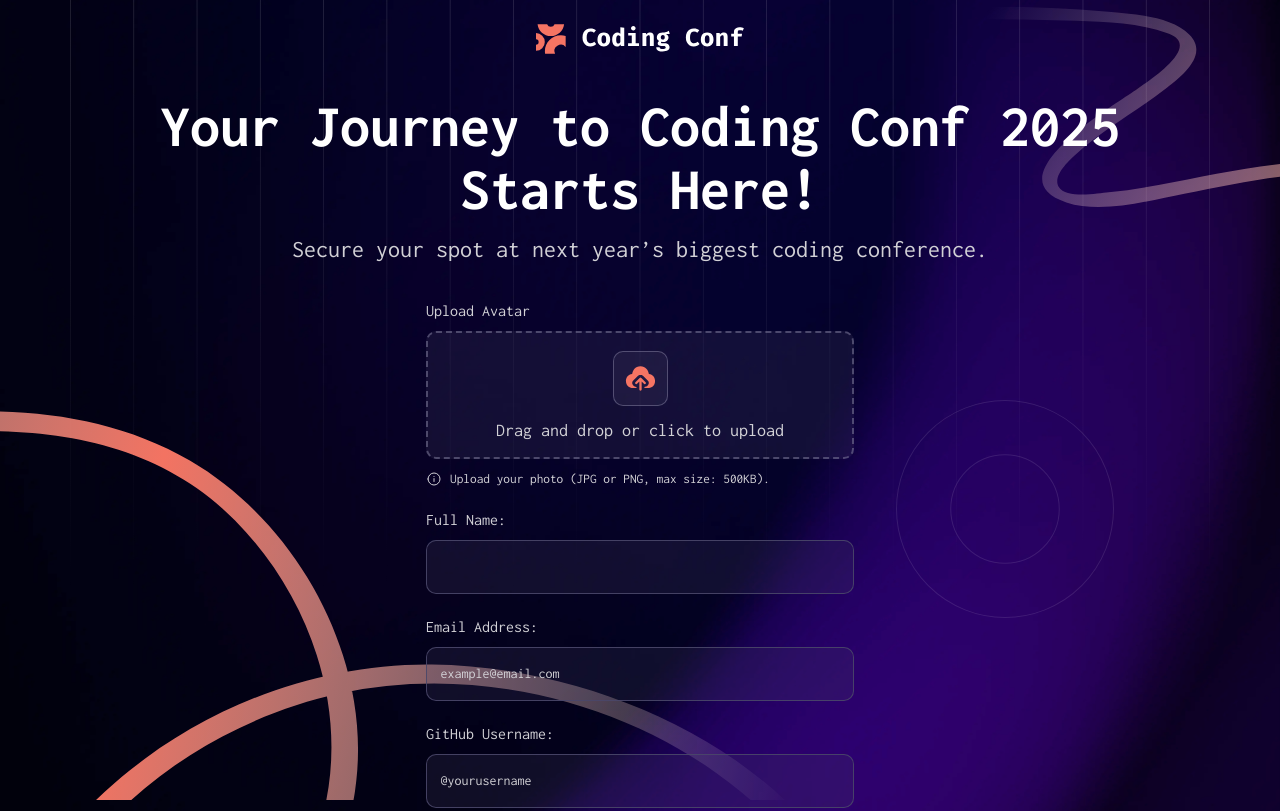
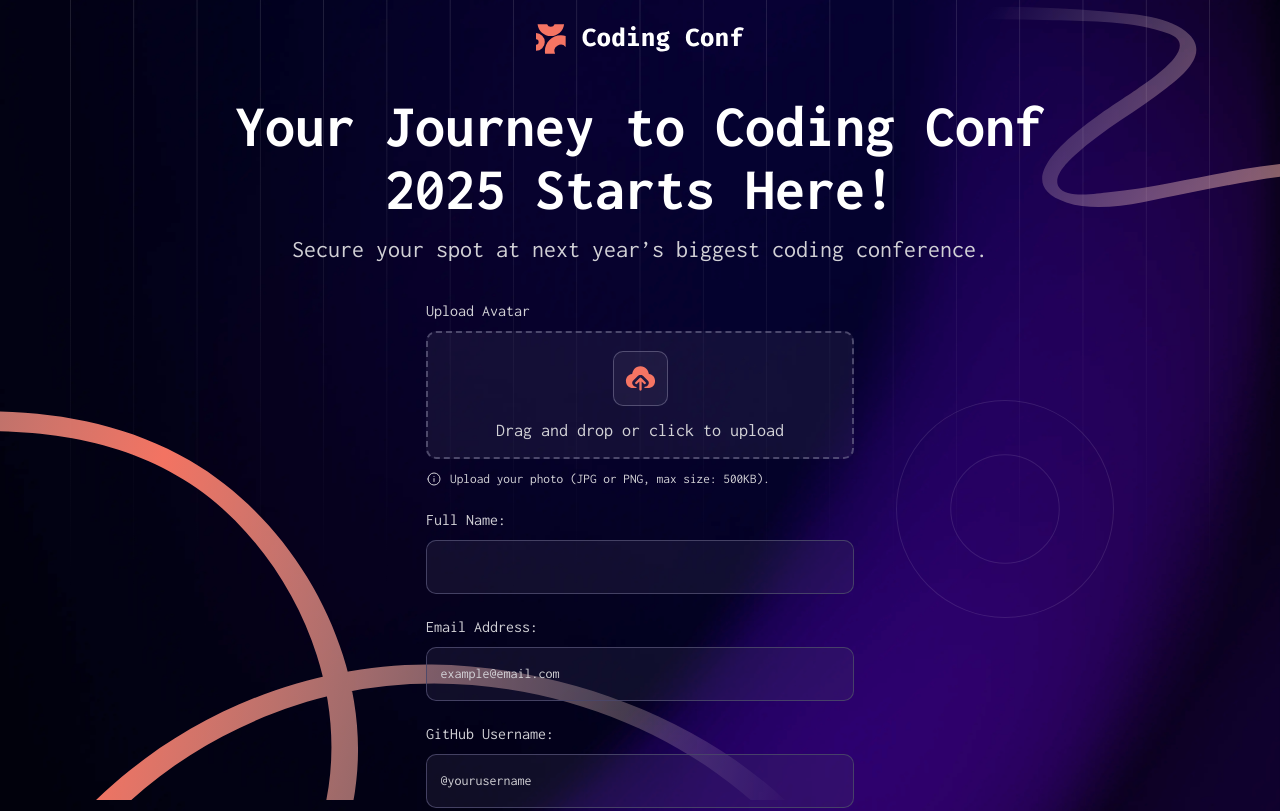
Before and after one commit to UloakuObi/conference-ticket-generator-design, a website with bundled scripts: page index.html in a window 1280 px wide. Shown: the top 811 px of the page. Built offline with nearby package versions, Linux system fonts and the light colour scheme.

Commit message:
Update styles

```diff
--- a/index.css
+++ b/index.css
@@ -160,7 +160,7 @@ label {
 
 @media (min-width:1024px) {
     header {
-        width: 80%;
+        width: clamp(65%, 67vw, 80%);
     }
 
     main {
```
